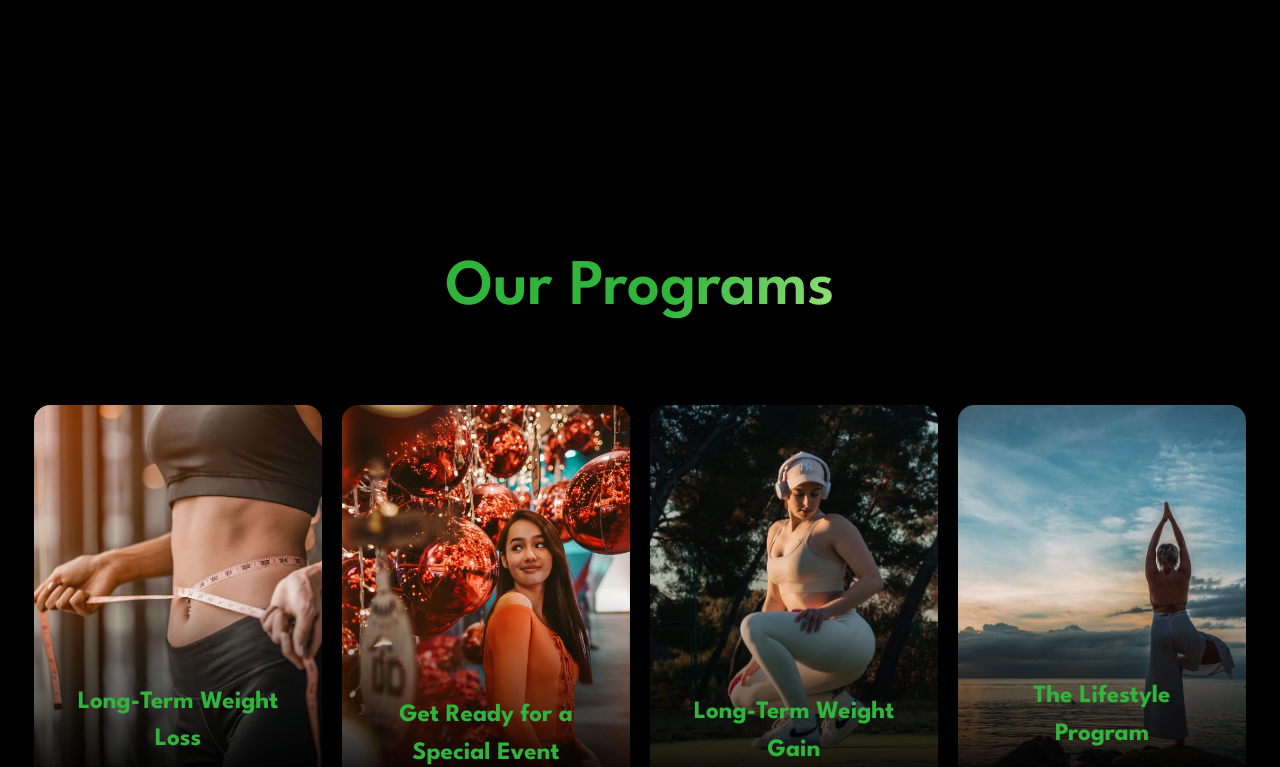
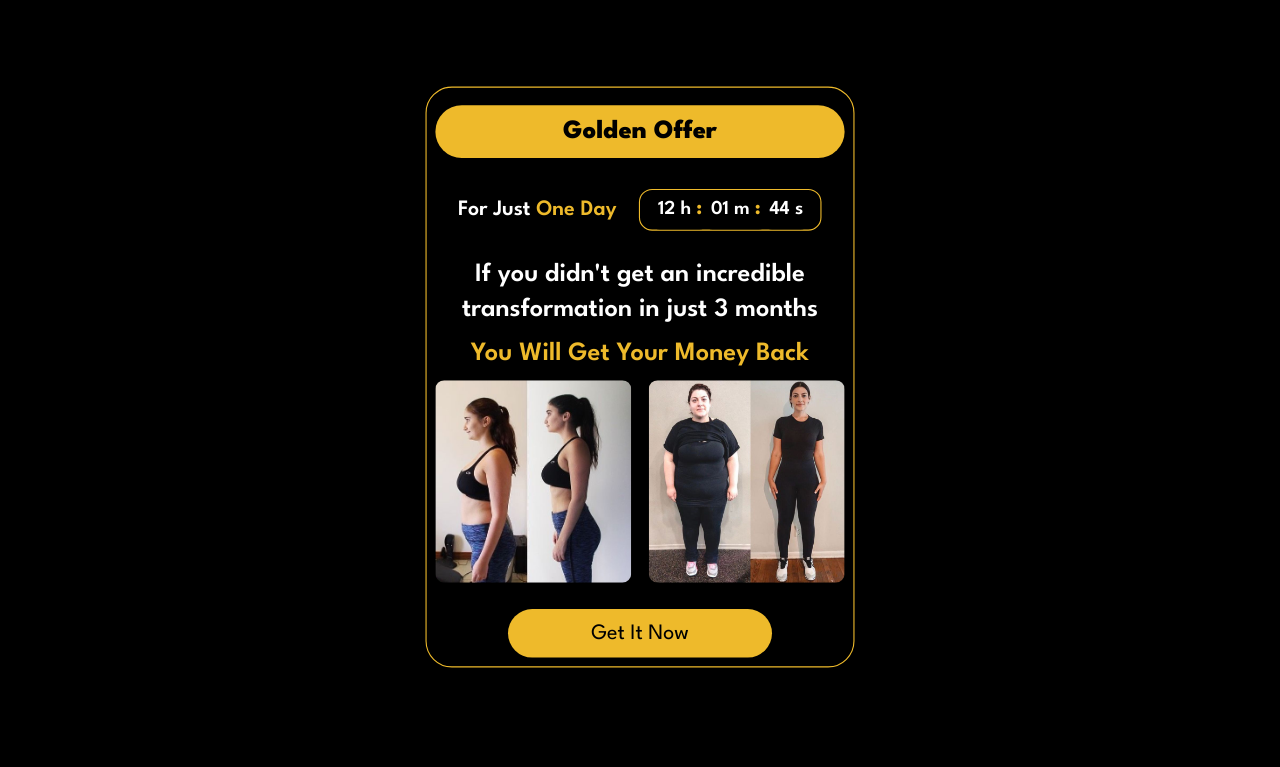
Before and after one commit to mohamed-sayed-elmahdy/kalos-fit, a Next.js app: page / in a window 1280 px wide. Shown: the part 673-1440 px from the top of the page. Built offline with nearby package versions, Linux system fonts and the light colour scheme.

Commit message:
GoldenPackage

```diff
--- /dev/null
+++ b/src/app/components/CountdownTimer.jsx
@@ -0,0 +1,56 @@
+import React, { useEffect, useState } from "react";
+
+const CountdownTimer = ({ startDate, endDate }) => {
+  const [timeLeft, setTimeLeft] = useState(calculateTimeLeft());
+
+  function calculateTimeLeft() {
+    const now = new Date();
+    const end = new Date(endDate);
+    const difference = end - now;
+
+    if (difference <= 0) {
+      return null; // انتهى التايمر
+    }
+
+    const hours = Math.floor((difference / (1000 * 60 * 60)) % 24);
+    const minutes = Math.floor((difference / (1000 * 60)) % 60);
+    const seconds = Math.floor((difference / 1000) % 60);
+
+    return { hours, minutes, seconds };
+  }
+
+  useEffect(() => {
+    const timer = setInterval(() => {
+      const time = calculateTimeLeft();
+      if (!time) {
+        clearInterval(timer);
+      } else {
+        setTimeLeft(time);
+      }
+    }, 1000);
+
+    return () => clearInterval(timer);
+  }, []);
+
+  if (!timeLeft) {
+    return <div className="text-gold">Time's up!</div>;
+  }
+
+  return (
+    <div className="flex items-center justify-center gap-0 border border-[#eeba2b] rounded-xl px-3">
+      <div className="text-gold text-lg font-semibold bg-black px-1 py-1 rounded-md">
+        {String(timeLeft.hours).padStart(2, "0")} h{" "}
+        <span className="text-[#eeba2b] font-extrabold text-lg">:</span>
+      </div>
+      <div className="text-gold text-lg font-semibold bg-black px-1 py-1 rounded-md">
+        {String(timeLeft.minutes).padStart(2, "0")} m{" "}
+        <span className="text-[#eeba2b] font-extrabold text-lg">:</span>
+      </div>
+      <div className="text-gold text-lg font-semibold bg-black px-1 py-1 rounded-md">
+        {String(timeLeft.seconds).padStart(2, "0")} s
+      </div>
+    </div>
+  );
+};
+
+export default CountdownTimer;
--- /dev/null
+++ b/src/app/components/GoldenPackage.jsx
@@ -0,0 +1,75 @@
+"use client";
+import React from "react";
+import CounterdownTimer from "./CountdownTimer";
+import { useRouter } from "next/navigation";
+
+function GoldenPackage() {
+  const router = useRouter();
+  const handleButtonClick = () => {
+    router.push(`/packages/${encodeURIComponent(pkg.name)}`);
+  };
+
+  return (
+    <div className="p-2 flex justify-center items-center">
+      <div
+        className={`relative text-xl rounded-3xl border p-2 max-w-[390px] flex flex-col justify-between overflow-hidden "lg:transform xl:scale-110 z-10" : ""
+         border-[#eeba2b]`}
+      >
+        <div
+          className=" mt-2 mb-3 bg-gold text-black text-2xl font-extrabold py-2 text-center rounded-3xl"
+          style={{ backgroundColor: "#eeba2b" }}
+        >
+          Golden Offer
+        </div>
+
+        {/* Timer and One-Day Offer */}
+        <div className="flex items-center justify-evenly mt-4 mb-4 text-gold text-sm">
+          {/* النص */}
+          <span className="text-xl font-semibold">
+            For Just <span className="text-[#eeba2b]">One Day</span>
+          </span>
+          {/* تايمر */}
+          <CounterdownTimer
+            startDate="2024-12-03T00:00:00"
+            endDate="2024-12-04T00:00:00"
+          />
+        </div>
+
+        {/* ضمان الثلاثة أشهر */}
+        <div className="text-center my-2 font-semibold text-2xl">
+          <div className="text-white ">
+            If you didn't get an incredible transformation in just 3 months
+          </div>
+          <div className="text-gold font-semibold mt-2 text-[#eeba2b] capitalize">
+            you will get your money back
+          </div>
+        </div>
+
+        {/* الصور */}
+        <div className="grid grid-cols-2 gap-4 mb-6">
+          <img
+            src="/feedback1.jpg"
+            alt="Image 1"
+            className="w-full rounded-lg"
+          />
+          <img
+              src="/feedback2.jpg"
+            alt="Image 2"
+            className="w-full rounded-lg h-[184.1px]"
+
+          />
+        </div>
+
+        {/* الزر */}
+        <button
+          className="self-center w-60 text-black py-2 rounded-full text-xl transition-all mt-auto bg-[#eeba2b] hover:bg-[#ffd562]"
+          onClick={handleButtonClick}
+        >
+          Get It Now
+        </button>
+      </div>
+    </div>
+  );
+}
+
+export default GoldenPackage;
--- a/src/app/layout.jsx
+++ b/src/app/layout.jsx
@@ -1,13 +1,13 @@
 // app/layout.jsx
 import { SpeedInsights } from '@vercel/speed-insights/next';
 import { Analytics } from '@vercel/analytics/react';
-import { League_Spartan } from 'next/font/google';
+import { League_Spartan, Playfair_Display } from 'next/font/google';
 import Script from 'next/script';
 import './globals.css';
 import NavBar from './components/Navbar/Navbar';
 import Footer from './components/Footer/Footer';
 import { GA_TRACKING_ID } from './lib/gtag'; // Import GA_TRACKING_ID
-const leagueSpartan = League_Spartan({ subsets: ['latin'] });
+const leagueSpartan = League_Spartan({ subsets: ['latin'],display:"swap" });
 
 export const metadata = {
   title: 'Kalos Fit',
--- a/src/app/page.jsx
+++ b/src/app/page.jsx
@@ -2,10 +2,12 @@ import HeroSection from "./components/HeroSection/HeroSection";
 import ProgramSection from "./components/ProgramSection/ProgramSection";
 import WhatTheySay from "./components/WhatTheySay";
 import HowWecan from "./components/HowWeCan/HowWecan";
+import GoldenPackage from "./components/GoldenPackage"
 export default function Home() {
   return (
     <div>
       <HeroSection />
+      <GoldenPackage/>
       <ProgramSection />
       <HowWecan />
       <WhatTheySay />
```
